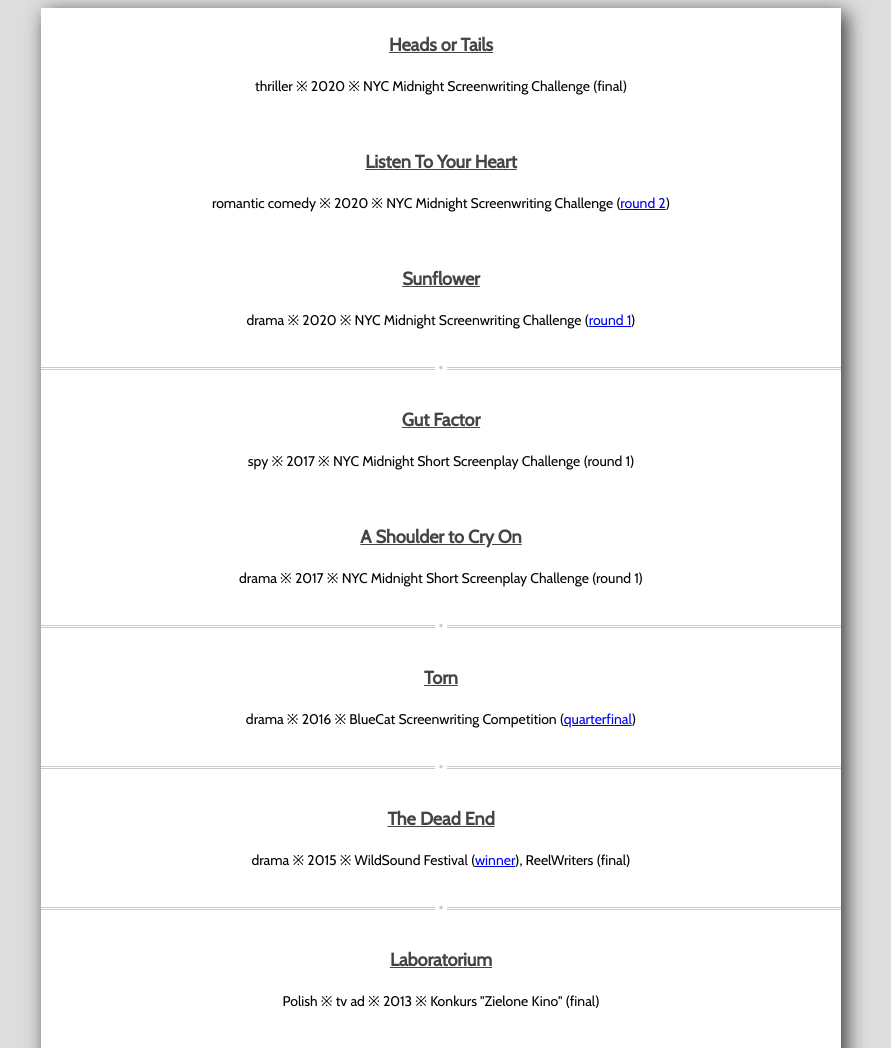
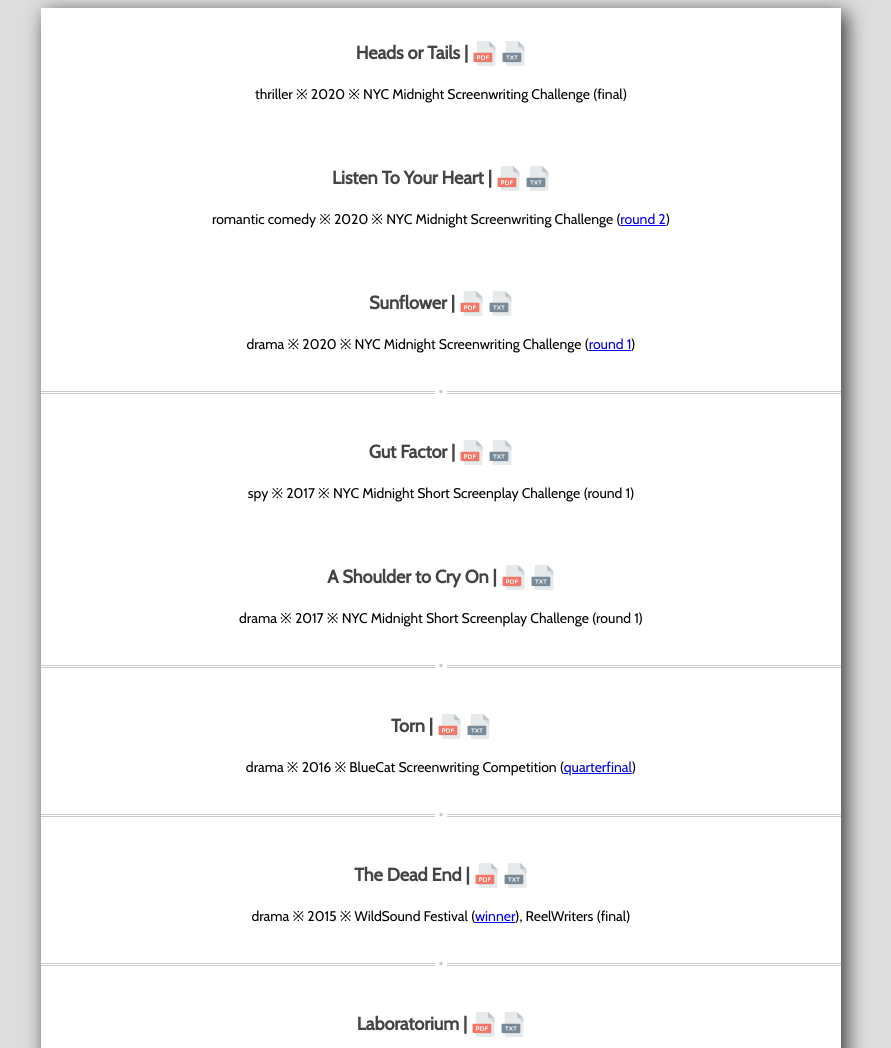
Before and after one commit to ifrost/screenplays, a plain HTML site: page index.html in a window 1280 px wide. Shown: the top 1048 px of the page, without its empty margins (199-1090 px from the left). Drawn offline with nearby package versions, Linux system fonts and the light colour scheme.

Commit message:
Simplify rendering, add analysis section

```diff
--- /dev/null
+++ b/content.json
@@ -0,0 +1,28 @@
+[
+  [
+    { "title": "Heads or Tails", "slug": "heads-or-tails", "info": "thriller ※ 2020 ※ NYC Midnight Screenwriting Challenge (final)"},
+    { "title": "Listen To Your Heart", "slug": "listen-to-your-heart", "info": "romantic comedy ※ 2020 ※ NYC Midnight Screenwriting Challenge (<a href=\"http://www.nycmidnight.com/competitions/sc/2ndRound2020_Results.htm\">round 2</a>)"},
+    { "title": "Sunflower", "slug": "sunflower", "info": "drama ※ 2020 ※ NYC Midnight Screenwriting Challenge (<a href=\"http://www.nycmidnight.com/competitions/sc/1stRound2020_Results.htm\">round 1</a>)"}
+  ],
+  [
+    { "title": "Gut Factor", "slug": "gut-factor", "info": "spy ※ 2017 ※ NYC Midnight Short Screenplay Challenge (round 1)"},
+    { "title": "A Shoulder to Cry On", "slug": "a-shoulder-to-cry-on", "info": "drama ※ 2017 ※ NYC Midnight Short Screenplay Challenge (round 1)"}
+  ],
+  [
+    { "title": "Torn", "slug": "torn", "info": "drama ※ 2016 ※ BlueCat Screenwriting Competition (<a href=\"https://www.bluecatscreenplay.com/2016-competition-quarterfinalists/\">quarterfinal</a>)"}
+  ],
+  [
+    { "title": "The Dead End", "slug": "the-dead-end", "info": "drama ※ 2015 ※ WildSound Festival (<a href=\"https://wildsoundfestivalreview.com/2015/08/30/watch-the-winning-august-2015-stories-from-the-writing-festival/\">winner</a>), ReelWriters (final)"}
+  ],
+  [
+    { "title": "Laboratorium", "slug": "laboratorium", "info": "Polish ※ tv ad ※ 2013 ※ Konkurs \"Zielone Kino\" (final)"},
+    { "title": "Mistrzostwa", "slug": "mistrzostwa", "info": "Polish ※ tv ad ※ 2013 ※ Konkurs \"Zielone Kino\" (final)"},
+    { "title": "Na każdą drogę", "slug": "na-kazda-droge", "info": "Polish ※ tv ad ※ 2011 ※ Konkurs na reklamę HiMountain (winner)"}
+  ],
+  [
+    { "title": "Analysis", "info": [
+      "<a href=\"./research/sound-of-metal/\">Sound of Metal</a>",
+      "<a href=\"./research/the-trial-of-the-chicago-7/\">The Trial of Chicago 7</a>"
+    ]}
+  ]
+]
--- a/index.html
+++ b/index.html
@@ -2,99 +2,25 @@
 
 <head>
     <link rel="stylesheet" href="https://fonts.googleapis.com/css?family=Cabin">
-    <style>
-        body * {
-            font-family: 'Cabin', 'Courier New', Courier, monospace
-        }
-
-        h1 {
-            margin: 5px;
-        }
-
-        body {
-            background-color: #dddddd;
-        }
-
-        .page {
-            max-width: 800px;
-            background-color: #ffffff;
-            margin: auto;
-            filter: drop-shadow(5px 5px 10px #333333);
-        }
-
-        .entry {
-            display: inline-block;
-            width: 100%;
-            text-align: center;
-            font-weight: bold;
-            margin-bottom: 20px;
-        }
-
-        .link {
-            text-align: center;
-            display: block;
-            padding: 10px;
-            font-size: 18px;
-            color: #444444;
-        }
-
-        .link:hover {
-            text-decoration-style: double;
-        }
-
-        .info {
-            display: inline-block;
-            padding: 10px;
-            font-weight: normal;
-            font-size: 14px;
-        }
-
-        hr {
-            border: none;
-            opacity: 0.5;
-            border-top: 3px double #999999;
-            color: #999999;
-            overflow: visible;
-            text-align: center;
-            height: 5px;
-        }
-
-        hr:after {
-            background: #fff;
-            content: '•';
-            padding: 0 4px;
-            position: relative;
-            top: -13px;
-        }
-
-    </style>
+    <link rel="stylesheet" href="styles.css" />
+    <script src="index.js" defer></script>
+    <!-- Icons by Dimitry Miroliubov from www.flaticon.com -->
 </head>
 
 <body>
-    <div class="page">
-        <p class="entry"><a class="link" href="files/heads-or-tails.pdf">Heads or Tails</a><span class="info">thriller ※ 2020 ※ NYC Midnight Screenwriting Challenge (final)</span></p>
-        <p class="entry"><a class="link" href="files/listen-to-your-heart.pdf">Listen To Your Heart</a><span class="info">romantic comedy ※ 2020 ※ NYC Midnight Screenwriting Challenge (<a href="http://www.nycmidnight.com/competitions/sc/2ndRound2020_Results.htm">round 2</a>)</span></p>
-        <p class="entry"><a class="link" href="files/sunflower.pdf">Sunflower</a><span class="info">drama ※ 2020 ※ NYC Midnight Screenwriting Challenge (<a href="http://www.nycmidnight.com/competitions/sc/1stRound2020_Results.htm">round 1</a>)</span></p>
+    <div id="page" class="page">
+        Loading...
+    </div>
 
-        <hr />
+    <template id="entry-template">
+        <p class="entry">
+            <span class="link"><span id="title"></span><span id="links-section"> | <span id="links"></span></span></span>
+            <span class="info" id="info"></span>
+        </p>
+    </template>
 
-        <p class="entry"><a class="link" href="files/gut-factor.pdf">Gut Factor</a><span class="info">spy ※ 2017 ※ NYC Midnight Short Screenplay Challenge (round 1)</span></p>
-        <p class="entry"><a class="link" href="files/a-shoulder-to-cry-on.pdf">A Shoulder to Cry On</a><span class="info">drama ※ 2017 ※ NYC Midnight Short Screenplay Challenge (round 1)</span></p>
-
-        <hr />
-
-        <p class="entry"><a class="link" href="files/torn.pdf">Torn</a><span class="info">drama ※ 2016 ※ BlueCat Screenwriting Competition (<a href="https://www.bluecatscreenplay.com/2016-competition-quarterfinalists/">quarterfinal</a>)</span></p>
-
-        <hr />
-
-        <p class="entry"><a class="link" href="files/the-dead-end.pdf">The Dead End</a><span class="info">drama ※ 2015 ※ WildSound Festival (<a href="https://wildsoundfestivalreview.com/2015/08/30/watch-the-winning-august-2015-stories-from-the-writing-festival/">winner</a>), ReelWriters (final)</span></p>
-
-        <hr />
-
-        <p class="entry"><a class="link" href="files/laboratorium.pdf">Laboratorium</a><span class="info">Polish ※ tv ad ※ 2013 ※ Konkurs "Zielone Kino" (final)</span></p>
-        <p class="entry"><a class="link" href="files/mistrzostwa.pdf">Mistrzostwa</a><span class="info">Polish ※ tv ad ※ 2013 ※ Konkurs "Zielone Kino" (final)</span></p>
-        <p class="entry"><a class="link" href="files/na-kazda-droge.pdf">Na każdą drogę</a><span class="info">Polish ※ tv ad ※ 2011 ※ Konkurs na reklamę HiMountain (winner)</span></p>
-    </div>
+    <template id="links-template">
+        <a class="pdf" id="pdf" href="files/slug.pdf"></a> <a class="fountain" id="fountain" href="files/slug.fountain"></a>
+    </template>
 </body>
-
 </html>
--- /dev/null
+++ b/index.js
@@ -0,0 +1,43 @@
+(async function() {
+    const respnse = await fetch('content.json');
+    const json = await respnse.json();
+
+    render(json);
+})();
+
+function render(groups) {
+    const page = document.getElementById('page');
+    page.innerHTML = '';
+    const entryTemplate = document.querySelector('#entry-template');
+    const linksTemplate = document.querySelector('#links-template');
+
+    groups.map(function(items) {
+        items.map(function(item) {
+            const entry = entryTemplate.content.cloneNode(true);
+            const links = linksTemplate.content.cloneNode(true);
+
+            entry.querySelector('#title').innerHTML = item.title;
+
+            let info = '';
+            if (typeof item.info === 'string') {
+                info = item.info;
+            } else {
+                info = item.info.join(' ※ ');
+            }
+            entry.querySelector('#info').innerHTML = info;
+
+
+            if (item.slug) {
+                links.querySelector('#fountain').href = `/files/${item.slug}.fountain`;
+                links.querySelector('#pdf').href = `/files/${item.slug}.pdf`;
+                entry.querySelector('#links').appendChild(links);
+            } else {
+                const linkSection = entry.querySelector('#links-section');
+                linkSection.parentElement.removeChild(linkSection);
+            }
+
+            page.appendChild(entry);
+        });
+        page.appendChild(document.createElement('hr'))
+    });
+}
--- /dev/null
+++ b/styles.css
@@ -0,0 +1,86 @@
+body * {
+    font-family: 'Cabin', 'Courier New', Courier, monospace
+}
+
+h1 {
+    margin: 5px;
+}
+
+body {
+    background-color: #dddddd;
+}
+
+.page {
+    max-width: 800px;
+    background-color: #ffffff;
+    margin: auto;
+    filter: drop-shadow(5px 5px 10px #333333);
+}
+
+.entry {
+    display: inline-block;
+    width: 100%;
+    text-align: center;
+    font-weight: bold;
+    margin-bottom: 20px;
+}
+
+.link {
+    text-align: center;
+    display: block;
+    padding: 10px;
+    font-size: 18px;
+    color: #444444;
+}
+
+.link:hover {
+    text-decoration-style: double;
+}
+
+.info {
+    display: inline-block;
+    padding: 10px;
+    font-weight: normal;
+    font-size: 14px;
+}
+
+hr {
+    border: none;
+    opacity: 0.5;
+    border-top: 3px double #999999;
+    color: #999999;
+    overflow: visible;
+    text-align: center;
+    height: 5px;
+}
+
+hr:after {
+    background: #fff;
+    content: '•';
+    padding: 0 4px;
+    position: relative;
+    top: -13px;
+}
+
+a.pdf, a.fountain {
+    background-size: 25px 25px;
+    display: inline-block;
+    width: 25px;
+    height: 25px;
+    content:"";
+    opacity: 0.8;
+    position: relative;
+    top: 7px;
+}
+
+a.pdf:hover, a.fountain:hover {
+    opacity: 1.0;
+}
+
+a.pdf {
+    background-image: url("./pdf.svg");
+}
+
+a.fountain {
+    background-image: url("./txt.svg");
+}
```
Also changed, not shown: pdf.svg (added), txt.svg (added).
